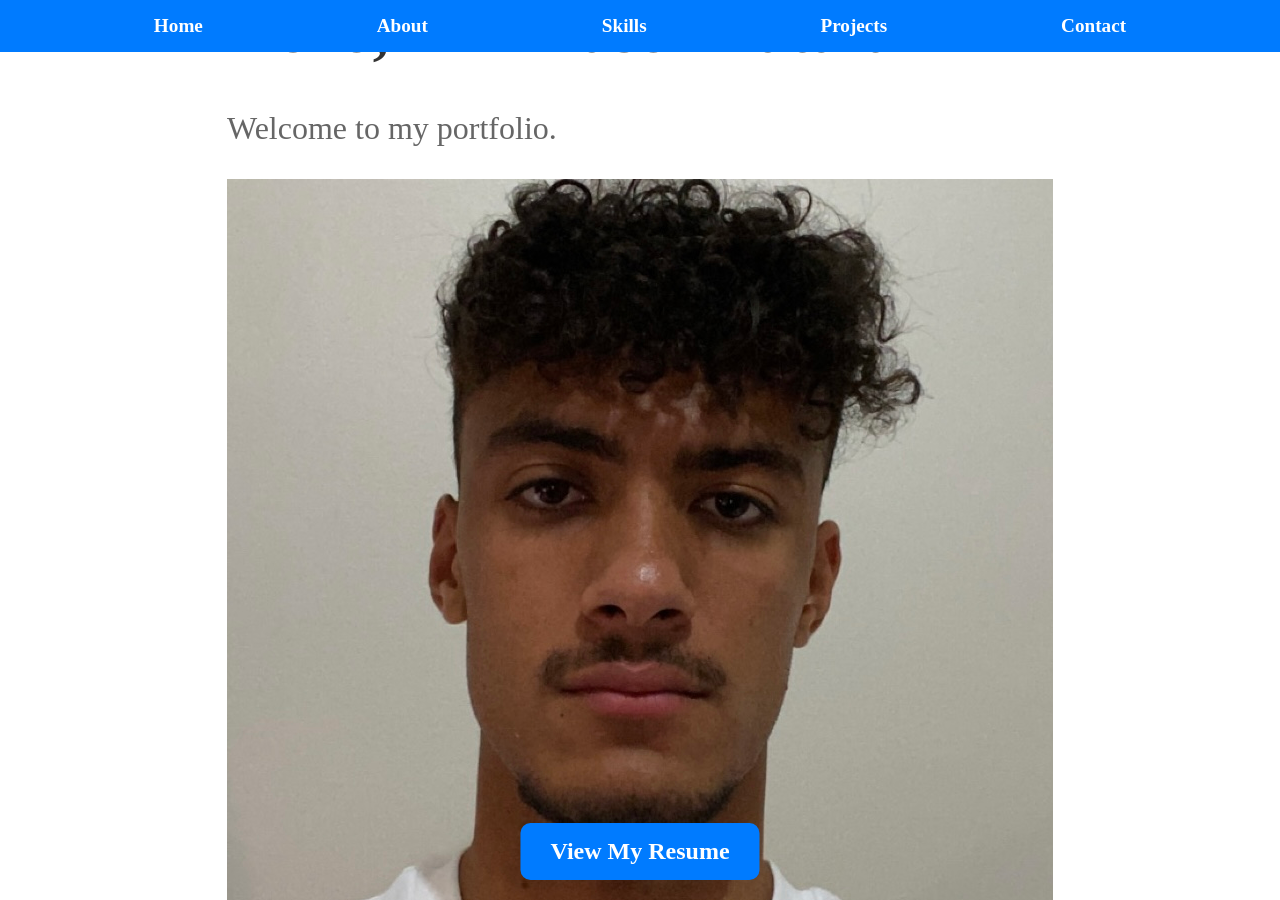
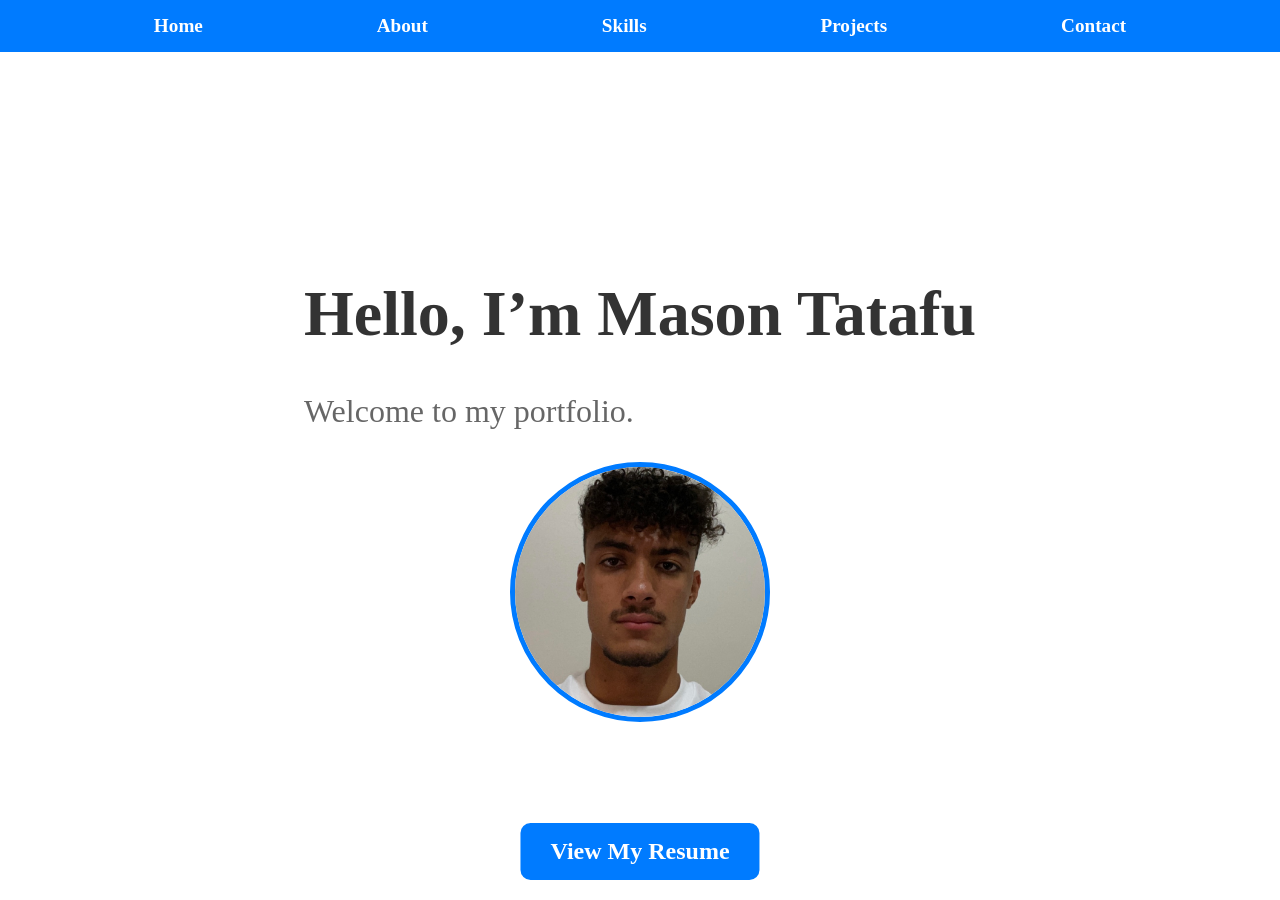
Before and after one commit to masontatafu/masontatafu.github.io, a Jekyll site: the page built from index.md, in a window 1280 px wide and 900 px high. Built offline with Jekyll 4.4.1, drawn with Linux system fonts in a browser that asks for light colours.

Commit message:
Update style.css

```diff
--- a/assets/style.css
+++ b/assets/style.css
@@ -55,7 +55,7 @@ h1 {
 }
 
 /* ===== PROFILE IMAGE STYLING ===== */
-.home-imgage {
+.home-image {
     width: 250px; /* Increases the image size */
     border-radius: 50%; /* Makes the image circular */
     display: block; /* Ensures the image is centered */
```
